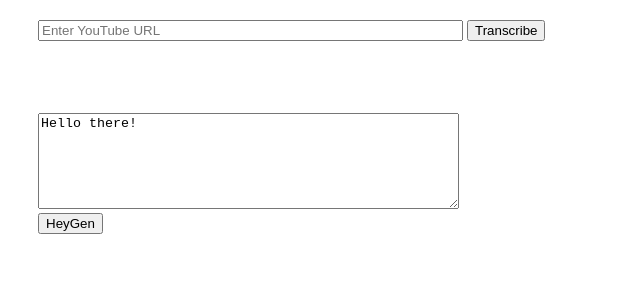
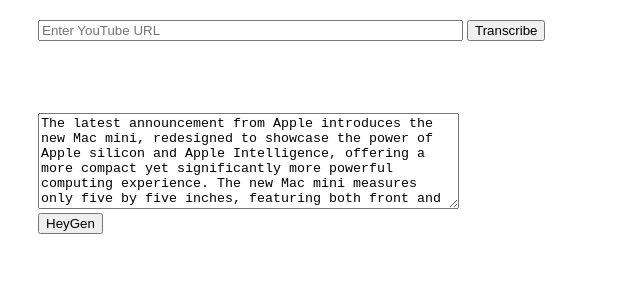
Before and after one commit to tash-2s/2024-12-11_gen, a React (Vite) app in the folder front/: page / in a window 1280 px wide. Shown: the top 300 px of the page, without its empty margins (0-640 px from the left). Built offline with nearby package versions, Linux system fonts and the light colour scheme.

Commit message:
openai is down now ;)

```diff
--- a/front/src/App.jsx
+++ b/front/src/App.jsx
@@ -7,7 +7,13 @@
   const [transcript, setTranscript] = useState(null);
 
   const [isSummarizing, setIsSummarizing] = useState(false)
-  const [summary, setSummary] = useState("Hello there!") // TODO: `null`
+  const [summary, setSummary] = useState(`The latest announcement from Apple introduces the new Mac mini, redesigned to showcase the power of Apple silicon and Apple Intelligence, offering a more compact yet significantly more powerful computing experience. The new Mac mini measures only five by five inches, featuring both front and back ports for accessibility, leveraging innovative thermal architecture for efficient performance.
+
+The device is constructed with sustainable materials, including over 50% recycled content, and is now the first carbon-neutral Mac. With the transition from M2 to M4 chips, users can expect up to 1.8 times faster performance, enhanced graphics capabilities, and a greatly accelerated Neural Engine.
+
+Apple Intelligence is integrated into the new Mac mini, enabling advanced features in everyday tasks, including intuitive enhancements to Siri and tools for document processing. There's also a notable introduction of the M4 Pro chip, designed for demanding workloads, significantly improving both CPU and GPU performance, as well as boosting memory bandwidth.
+
+Available for pre-order at $599, the Mac mini delivers outstanding performance and connectivity, with Thunderbolt 5 integration for rapid data transfer, making it suitable for diverse users from creatives to enterprises. The new Mac mini exemplifies Apple's commitment to combining high performance with sustainability, setting a new standard for desktop computing.`) // TODO: openai dead now
 
   const handleTranscribe = async () => {
     setIsTranscribing(true)
```
